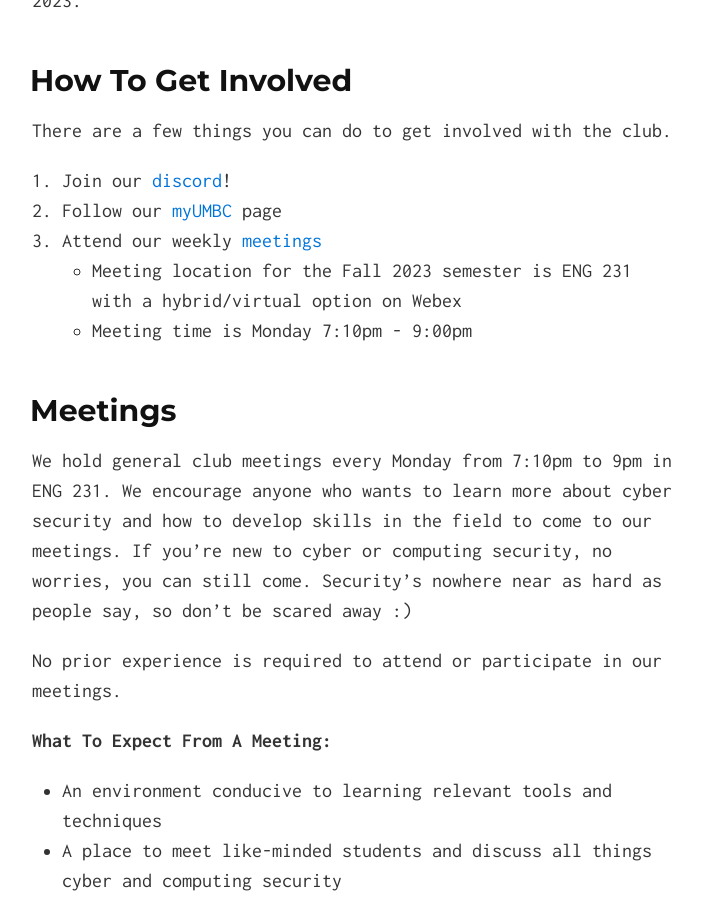
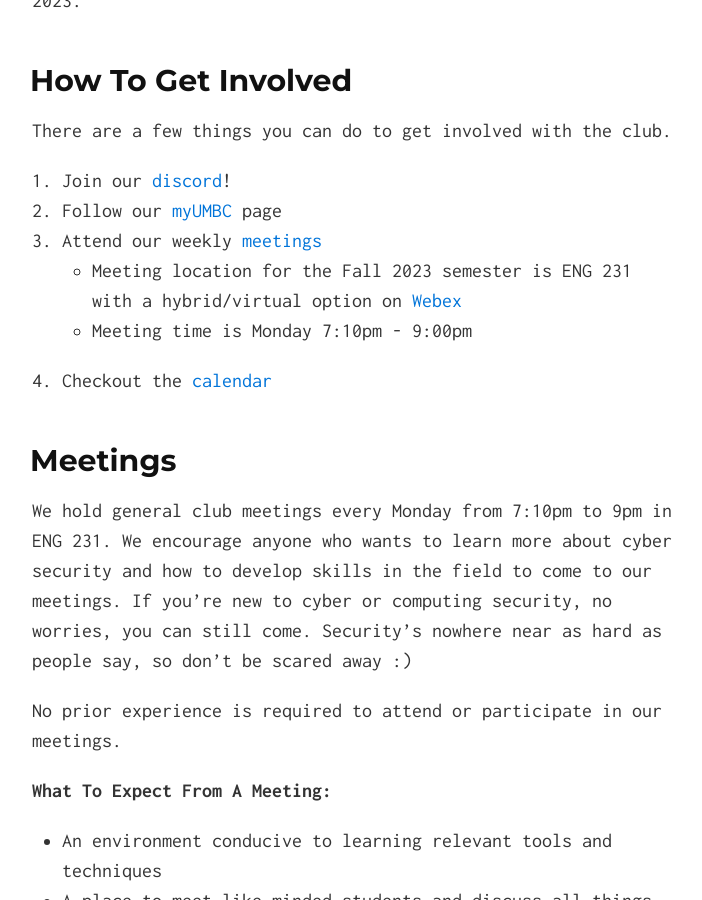
Before and after one commit to UMBCCyberDawgs/umbccyberdawgs.github.io, a Jekyll site: the page built from index.md, in a window 1280 px wide and 900 px high, scrolled down 504 px. Shown: the whole window, without its empty margins (288-990 px from the left). Built offline with Jekyll 4.4.1, drawn with Linux system fonts in a browser that asks for light colours; our own code applies the rules of GitHub Pages for plain Markdown files.

Commit message:
Fully Added Calendar to Website

```diff
--- a/index.md
+++ b/index.md
@@ -18,8 +18,9 @@ There are a few things you can do to get involved with the club.
 1. Join our [discord](https://discord.gg/SKwhhNyrdJ)!
 2. Follow our [myUMBC](https://my3.my.umbc.edu/groups/umbccd) page
 3. Attend our weekly [meetings](#meetings)
-    * Meeting location for the Fall 2023 semester is ENG 231 with a hybrid/virtual option on Webex
+    * Meeting location for the Fall 2023 semester is ENG 231 with a hybrid/virtual option on [Webex](https://umbc.webex.com/meet/CyberDawgs)
     * Meeting time is Monday 7:10pm - 9:00pm
+4. Checkout the [calendar](#calendar)
 
 ## <a name="meetings">Meetings
 
@@ -56,7 +57,7 @@ related competitions. Here's what we're doing:
 * Finally, we host an **End-of-Semester Celebration**, each Spring and Fall, for all UMBC students to attend and take a break before exams. We provide pizza, drinks, and candy as well as music and games. We also announce winners of our CTFs and hand out prizes!
 
 <div style="text-align: center;">
-   <a name="calendar"><iframe src="https://calendar.google.com/calendar/embed?src=c_a54ce45c4003ac0b00219ecdcbd0a25776b299d0be0f2e3c822439fda0104f5a%40group.calendar.google.com&ctz=America%2FNew_York" style="margin: 10px; padding: 5px; border: 3px solid black; border-radius: 15px;" width="800" height="600" frameborder="0" scrolling="no"></iframe></a>
+   <a name="calendar"><iframe src="https://calendar.google.com/calendar/embed?mode=AGENDA&amp;src=c_a54ce45c4003ac0b00219ecdcbd0a25776b299d0be0f2e3c822439fda0104f5a%40group.calendar.google.com&ctz=America%2FNew_York" style="margin: 10px; padding: 5px; border: 3px solid black; border-radius: 15px;" width="800" height="600" frameborder="0" scrolling="no"></iframe></a>
 </div>
 
 ## <a name="finishes">Cyber Competition Team</a>
```
